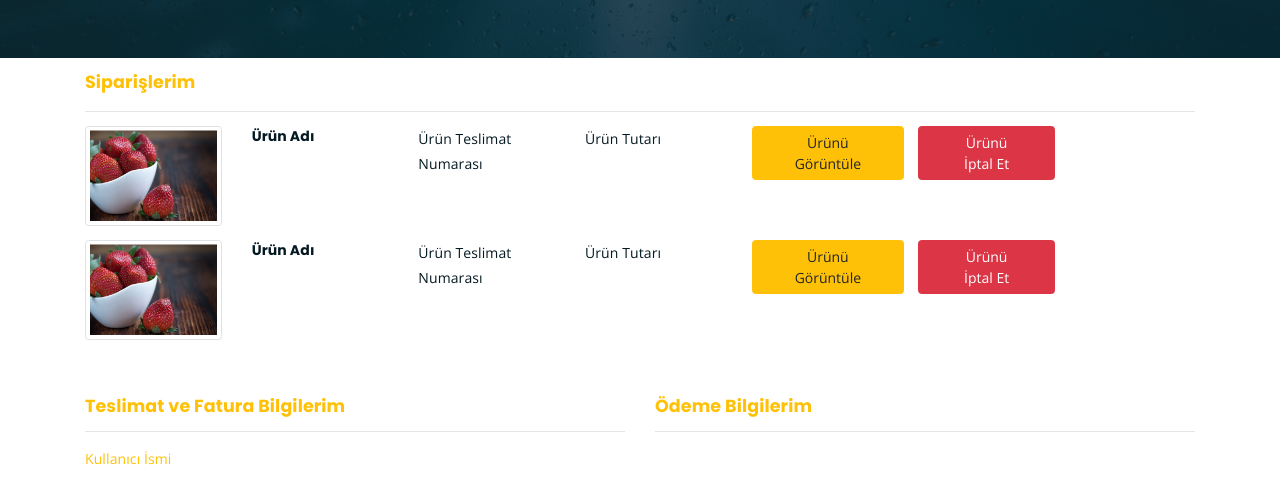
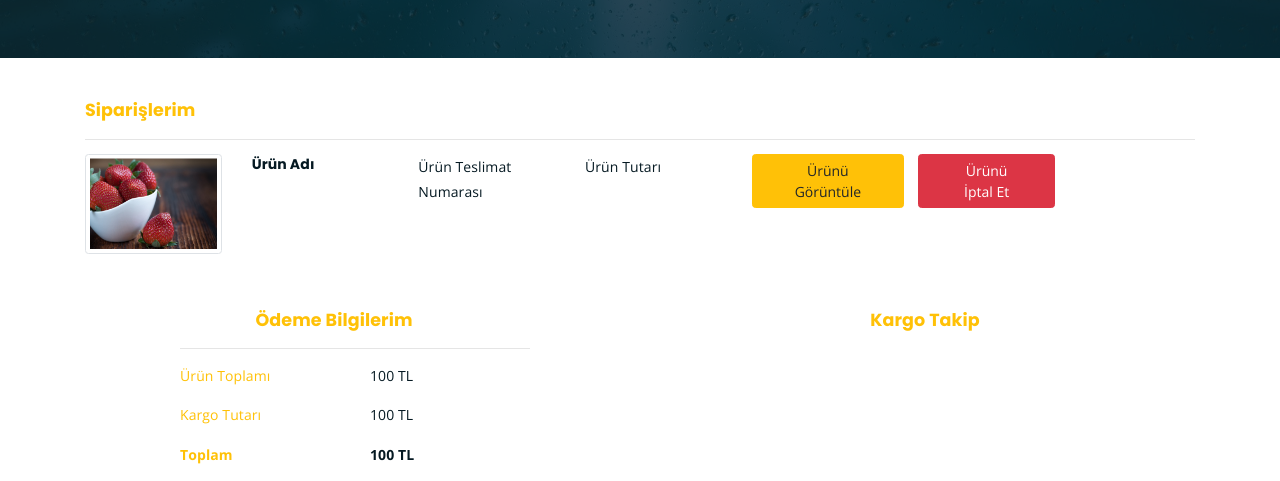
Before and after one commit to felix204/E-commerce-Main, a plain HTML site: page orders.html in a window 1280 px wide. Shown: the part 393-874 px from the top of the page. Drawn offline with nearby package versions, Linux system fonts and the light colour scheme.

Commit message:
user panel2

```diff
--- a/orders.html
+++ b/orders.html
@@ -104,7 +104,7 @@
     </div>
 
     <div class="container">
-        <h5 class="text-warning pt-3">Siparişlerim</h5>
+        <h5 class="text-warning pt-5">Siparişlerim</h5>
         <hr>
         <div class="row col-sm-12 col-md-12">
 
@@ -131,7 +131,9 @@
                 </div>
 
             </form>
-            <form>
+            <!--
+
+                <form>
                 <div class="row form-group">
                     <div class=" col-md-2">
                         <img src="/assets/img/hero-bg-2.jpg" class="img-thumbnail" style="height: 100px;" alt="">
@@ -154,31 +156,48 @@
                 </div>
 
             </form>
+            -->
+
         </div>
     </div>
 
-    <div class="container pt-5">
-        <div class="row">
-            <div class="justify-content-around col-md-6">
-                <div class="">
-                    <h5 class="text-warning">Teslimat ve Fatura Bilgilerim</h5>
-                </div>
-                <hr>
-                <div>
-                    <p class="text-warning">Kullanıcı İsmi</p>
-                </div>
+    <div class="container">
+
+        <div class="row justify-content-around pt-5">
+            <div class="col-lg-4 col-md-6 col-sm-12">
+
+                <form>
+                    <h5 class="text-center text-warning pr-5">Ödeme Bilgilerim</h5>
+                    <hr>
+                    <div class="row">
+                        <div class="form-group col-6">
+                            <div class="text-warning">Ürün Toplamı</div>
+                        </div>
+                        <div class="form-group col-6">
+                            <div>100 TL</div>
+                        </div>
+                        <div class="form-group col-6">
+                            <div class="text-warning">Kargo Tutarı</div>
+                        </div>
+                        <div class="form-group col-6">
+                            <div>100 TL</div>
+                        </div>
+                        <div class="form-group col-6">
+                            <div class="text-warning font-weight-bold">Toplam</div>
+                        </div>
+
+                        <div class="form-group col-6">
+                            <div class="font-weight-bold">100 TL</div>
+                        </div>
+                    </div>
+                </form>
             </div>
-            <div class="justify-content-around col-md-6">
-                <div class="">
-                    <h5 class="text-warning">Ödeme Bilgilerim</h5>
-                </div>
-                <hr>
-                <div>
-
-                </div>
+            <div class="col-lg-4 col-md-6 col-sm-12">
+                <form>
+                    <h5 class="text-center text-warning">Kargo Takip</h5>
+                </form>
             </div>
         </div>
-
     </div>
     <!-- end breadcrumb section -->
 
```
Also changed, not shown: user-panel.html (+1 -31 lines).
